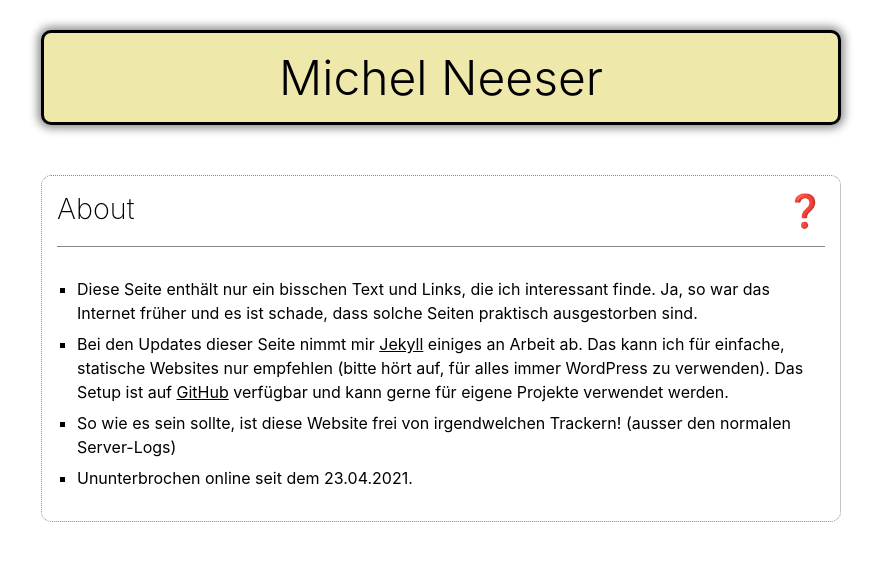
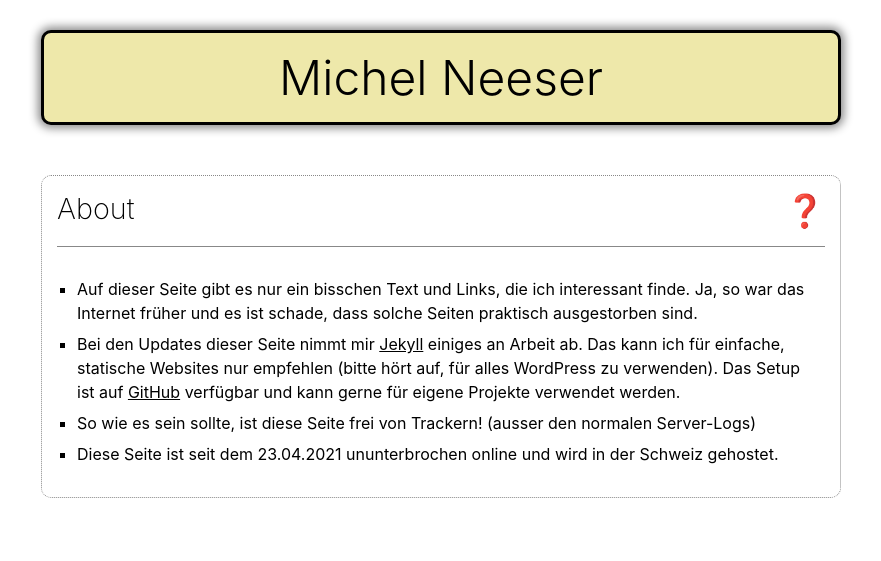
Before and after one commit to michelneeser/personal-website, a Jekyll site: the page built from _sections/about.md, in a window 1280 px wide. Shown: the top 561 px of the page, without its empty margins (199-1080 px from the left). Built offline with Jekyll 4.4.1, drawn with Linux system fonts in a browser that asks for light colours.

Commit message:
improvements and new content

```diff
--- a/_sections/about.md
+++ b/_sections/about.md
@@ -3,7 +3,7 @@ title: About
 icon: ❓
 ---
 
-- Diese Seite enthält nur ein bisschen Text und Links, die ich interessant finde. Ja, so war das Internet früher und es ist schade, dass solche Seiten praktisch ausgestorben sind.
-- Bei den Updates dieser Seite nimmt mir [Jekyll](https://jekyllrb.com){:target="_blank"} einiges an Arbeit ab. Das kann ich für einfache, statische Websites nur empfehlen (bitte hört auf, für alles immer WordPress zu verwenden). Das Setup ist auf [GitHub](https://github.com/michelneeser/personal-website){:target="_blank"} verfügbar und kann gerne für eigene Projekte verwendet werden.
-- So wie es sein sollte, ist diese Website frei von irgendwelchen Trackern! (ausser den normalen Server-Logs)
-- Ununterbrochen online seit dem 23.04.2021.
+- Auf dieser Seite gibt es nur ein bisschen Text und Links, die ich interessant finde. Ja, so war das Internet früher und es ist schade, dass solche Seiten praktisch ausgestorben sind.
+- Bei den Updates dieser Seite nimmt mir [Jekyll](https://jekyllrb.com){:target="_blank"} einiges an Arbeit ab. Das kann ich für einfache, statische Websites nur empfehlen (bitte hört auf, für alles WordPress zu verwenden). Das Setup ist auf [GitHub](https://github.com/michelneeser/personal-website){:target="_blank"} verfügbar und kann gerne für eigene Projekte verwendet werden.
+- So wie es sein sollte, ist diese Seite frei von Trackern! (ausser den normalen Server-Logs)
+- Diese Seite ist seit dem 23.04.2021 ununterbrochen online und wird in der Schweiz gehostet.
```
Also changed, not shown: _sections/bitcoin.md (+2 -2 lines), _sections/romane.md (+2 -2 lines), _sections/sachbuecher.md (+3 -2 lines).
